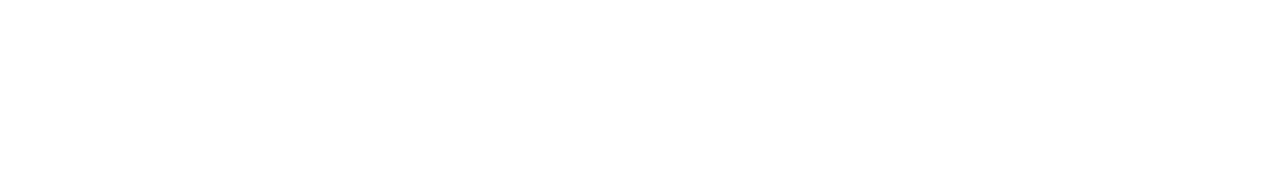
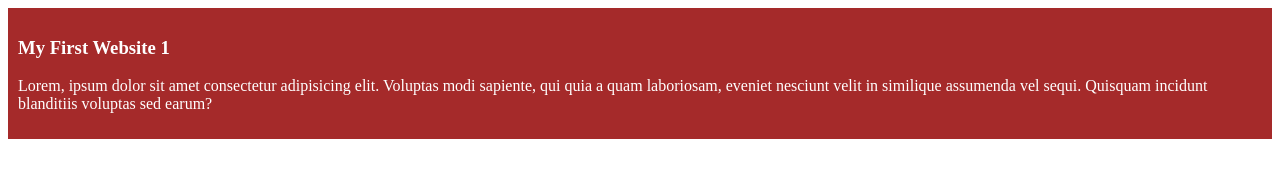
Before and after one commit to Sujon1231/My-first-website-1, a plain HTML site: page index.html in a window 1280 px wide. Drawn offline with Linux system fonts and the light colour scheme.

Commit message:
first commit

```diff
--- a/index.html
+++ b/index.html
@@ -4,8 +4,12 @@
     <meta charset="UTF-8">
     <meta name="viewport" content="width=device-width, initial-scale=1.0">
     <title>my first website 1</title>
+    <link rel="stylesheet" href="style/blog.css">
 </head>
 <body>
-
+    <div>
+        <h3>My First Website 1</h3>
+        <p>Lorem, ipsum dolor sit amet consectetur adipisicing elit. Voluptas modi sapiente, qui quia a quam laboriosam, eveniet nesciunt velit in similique assumenda vel sequi. Quisquam incidunt blanditiis voluptas sed earum?</p>
+    </div>
 </body>
 </html>
--- /dev/null
+++ b/style/blog.css
@@ -0,0 +1,5 @@
+div{
+    background-color: brown;
+    padding: 10px;
+    color: white;
+}
```
